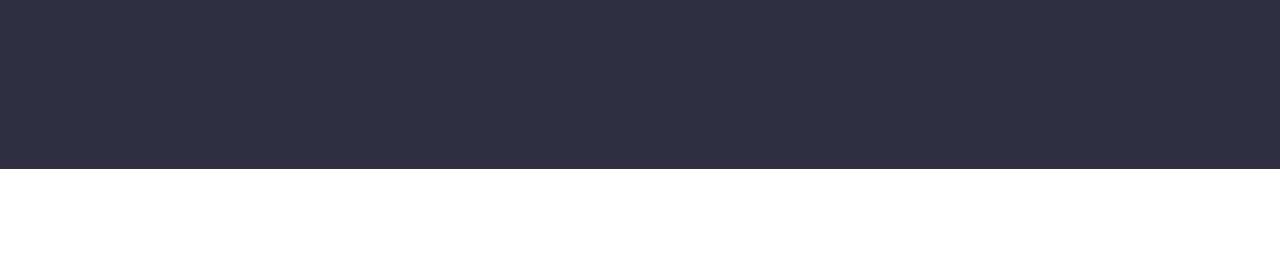
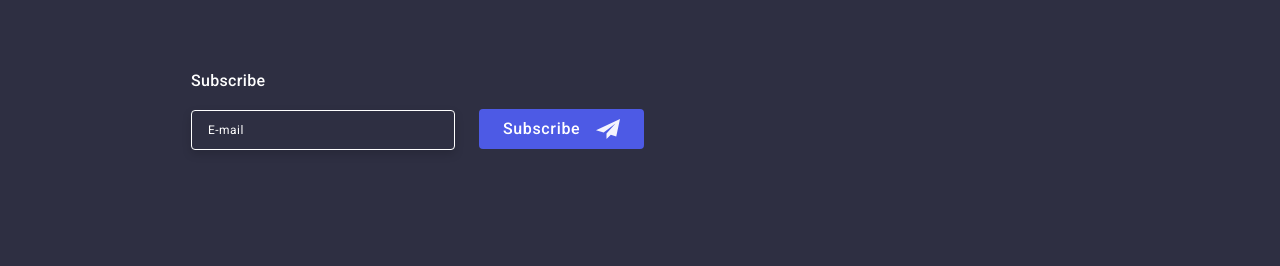
Before and after one commit to OlgaSharhorodska/goit-markup-hw-07, a plain HTML site: page index.html in a window 1280 px wide. Shown: the part 3171-3437 px from the top of the page. Before the commit the page ends 3340 px from the top, so only its background shows below. Drawn offline with nearby package versions, Linux system fonts and the light colour scheme.

Commit message:
Update styles.css

```diff
--- a/css/styles.css
+++ b/css/styles.css
@@ -985,8 +985,6 @@ justify-content: center;
 
 
 .customers-item {
-    margin-left: auto;
-    margin-right: auto;
     height: 88px;
     width: 190px;
 }
@@ -1234,9 +1232,7 @@ margin-bottom: 72px;
 @media screen and (min-width: 768px)
 {
 .footer {
-        padding-top: 96px;
-        padding-bottom: 96px;
-        padding-left: 108px;
+        justify-content: center;
         display: flex;
     }
 
@@ -1246,6 +1242,8 @@ margin-bottom: 72px;
     align-items: baseline;
     flex-wrap: wrap;
     text-align: start;
+    margin-left: 96px;
+    margin-right: 164px;
 }
 
 .section-footer-logo {
```
